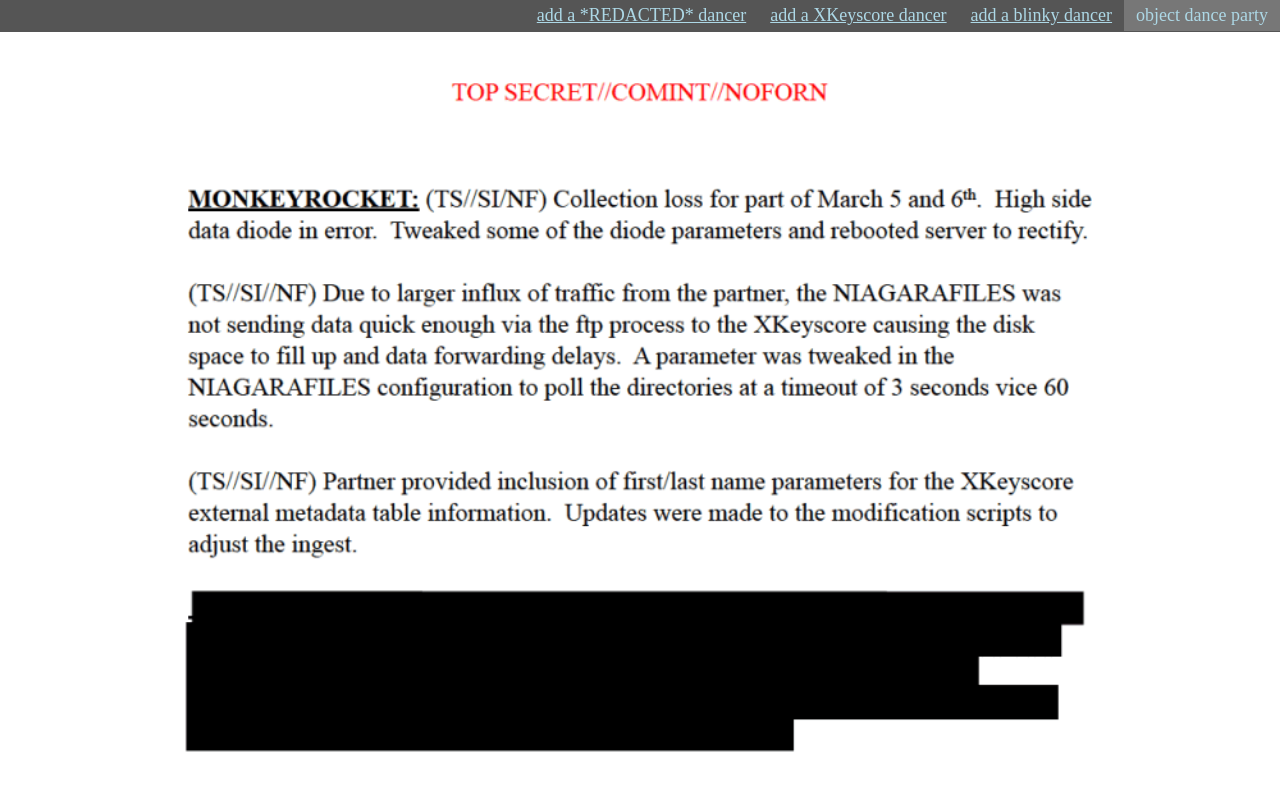
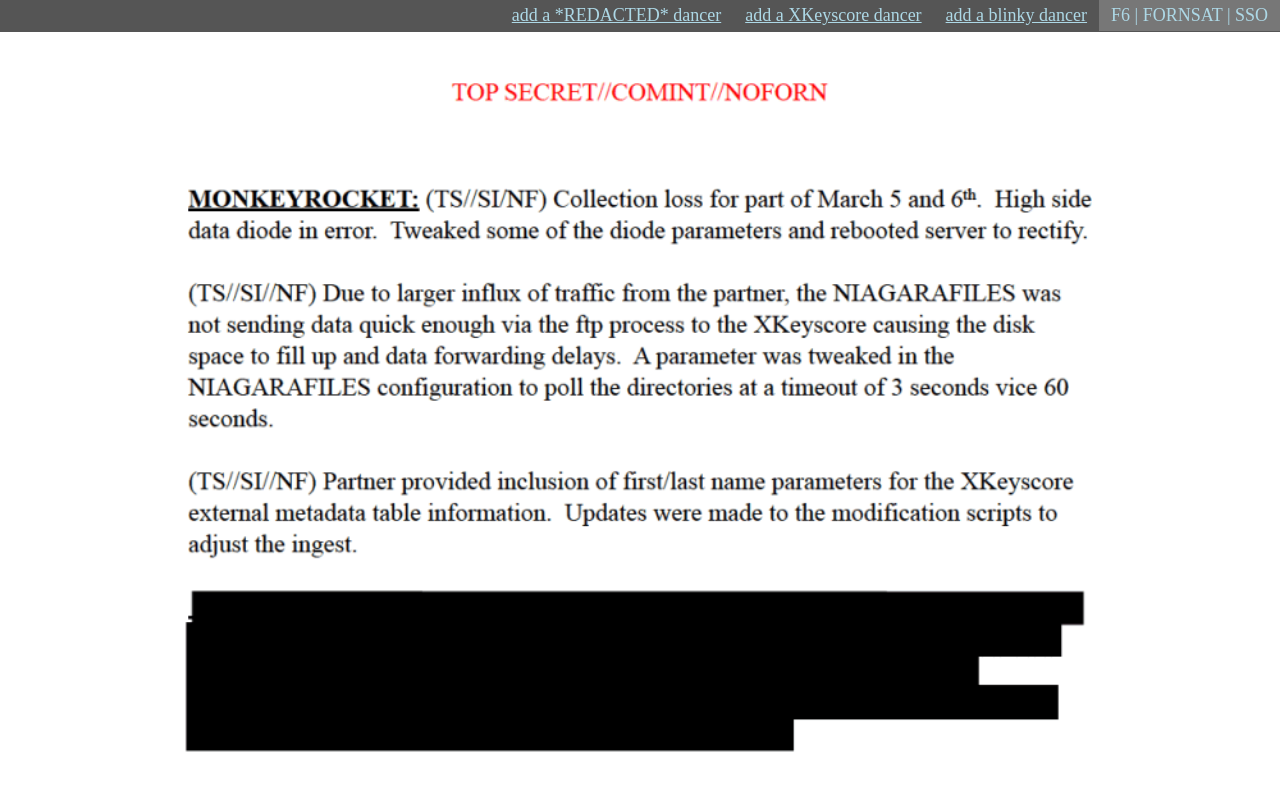
Before and after one commit to didymus/immersion-2019-09-subclass-dance-party, a plain HTML site: page dancefloor.html in a window 1280 px wide. Drawn offline with Linux system fonts and the light colour scheme.

Commit message:
Minor dancefloor.html changes

```diff
--- a/dancefloor.html
+++ b/dancefloor.html
@@ -1,7 +1,7 @@
 <!DOCTYPE html>
 <html>
   <head>
-    <title>Object Dance Party</title>
+    <title>DNI Exploitation System/Analytic Framework</title>
     <link rel="stylesheet" type="text/css" href="styles.css" />
     <script src="lib/jquery.js"></script>
     <script src="src/dancer.js"></script>
@@ -11,7 +11,7 @@
   </head>
   <body>
     <div class="topbar">
-      <span class="title">object dance party</span>
+      <span class="title">F6 | FORNSAT | SSO</span>
       <a href="#" class="addDancerButton" data-dancer-maker-function-name="makeBlinkyDancer">add a blinky dancer</a>
       <a href="#" class="addDancerButton" data-dancer-maker-function-name="makeXKeyscoreDancer">add a XKeyscore dancer</a>
       <a href="#" class="addDancerButton" data-dancer-maker-function-name="makeREDACTEDDancer">add a *REDACTED* dancer</a>
--- a/src/REDACTEDDancer.js
+++ b/src/REDACTEDDancer.js
@@ -1,8 +1,6 @@
 const makeREDACTEDDancer = function(top, left, timeBetweenSteps) {
   makeDancer.call(this, top, left, timeBetweenSteps);
 };
-  // we plan to overwrite the step function below, but we still want the superclass step behavior to work,
-  // so we must keep a copy of the old version of this function
 
 //import makeDancer superclass methods
 makeREDACTEDDancer.prototype = Object.create(makeDancer.prototype);
--- a/src/blinkyDancer.js
+++ b/src/blinkyDancer.js
@@ -1,8 +1,6 @@
 const makeBlinkyDancer = function(top, left, timeBetweenSteps) {
   makeDancer.call(this, top, left, timeBetweenSteps);
 };
-  // we plan to overwrite the step function below, but we still want the superclass step behavior to work,
-  // so we must keep a copy of the old version of this function
 
 //import makeDancer superclass methods
 makeBlinkyDancer.prototype = Object.create(makeDancer.prototype);
```
